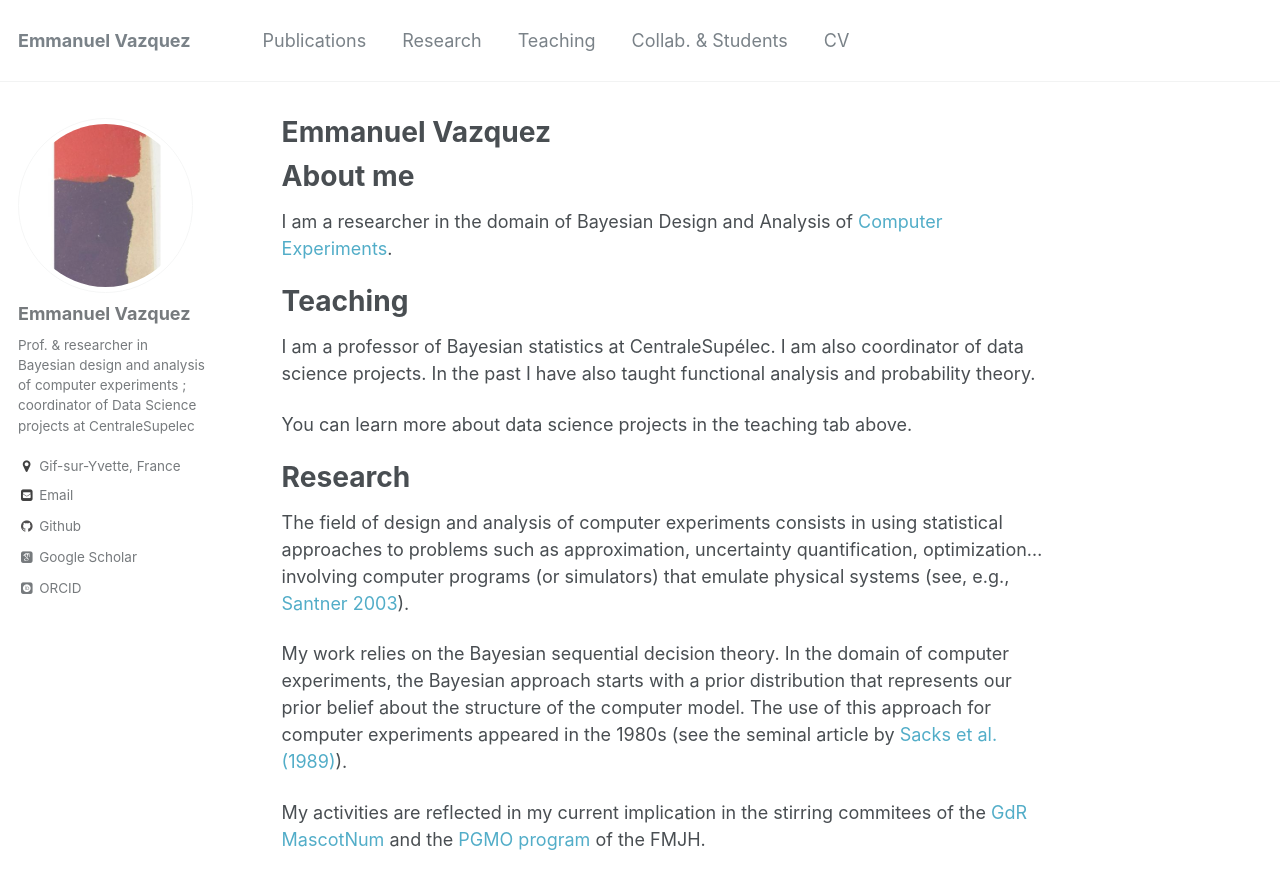
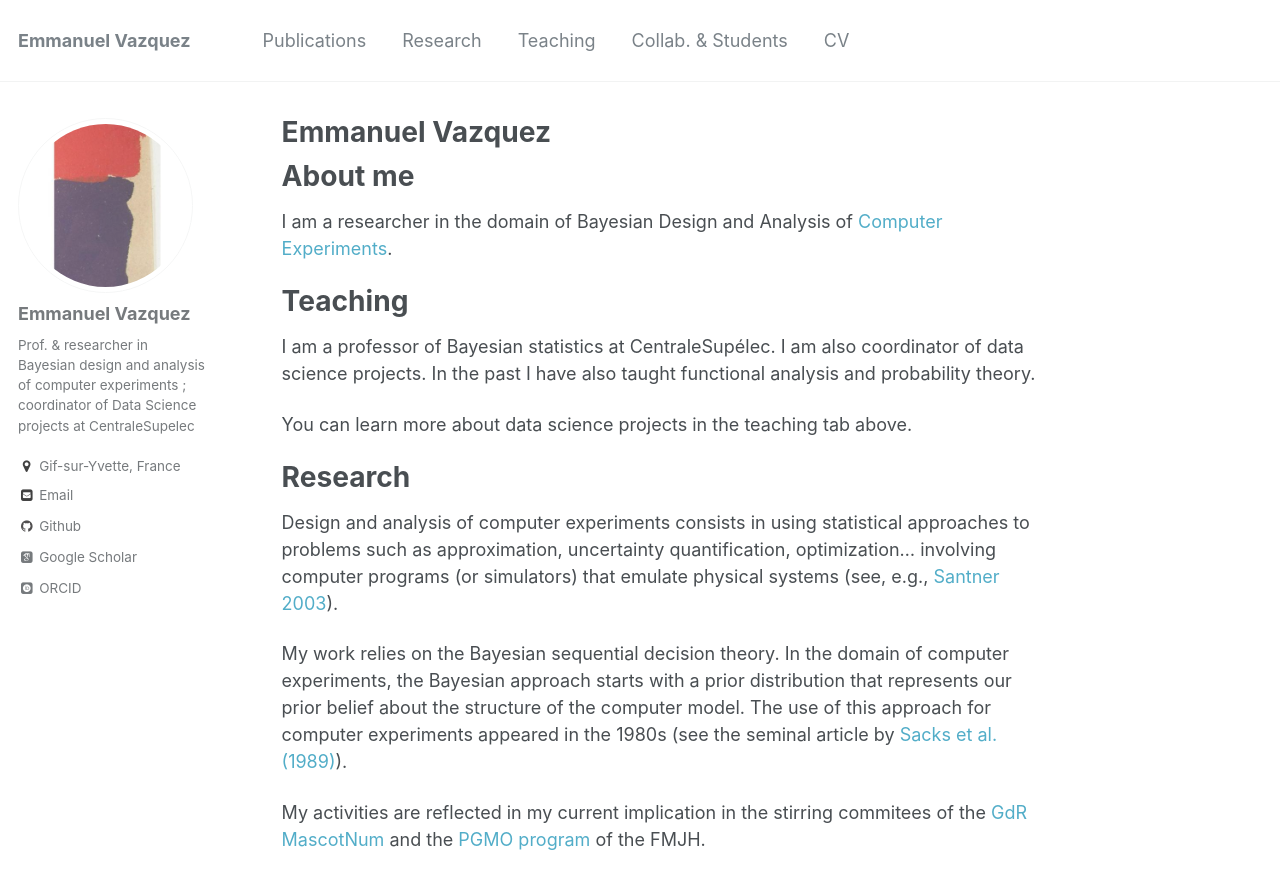
Before and after one commit to emvazquez/emvazquez.github.io, a Jekyll site: the page built from _pages/about.md, in a window 1280 px wide and 900 px high. Shown: the top 889 px of the window. Built offline with Jekyll 4.4.1, drawn with Linux system fonts in a browser that asks for light colours; some web fonts are replaced.

Commit message:
Update about.md

```diff
--- a/_pages/about.md
+++ b/_pages/about.md
@@ -24,7 +24,7 @@ You can learn more about data science projects in the teaching tab above.
 Research
 ======
 
-The field of design and analysis of computer experiments consists in using statistical approaches to problems such as  approximation, uncertainty quantification, optimization... involving computer programs (or simulators) that emulate physical systems (see, e.g., [Santner 2003](https://www.springer.com/fr/book/9780387954202)).
+Design and analysis of computer experiments consists in using statistical approaches to problems such as  approximation, uncertainty quantification, optimization... involving computer programs (or simulators) that emulate physical systems (see, e.g., [Santner 2003](https://www.springer.com/fr/book/9780387954202)).
 
 My work relies on the Bayesian sequential decision theory.  In the domain of computer experiments, the Bayesian approach starts with a prior distribution that represents our prior belief about the structure of the computer model. The use of this approach  for computer experiments appeared in the 1980s (see the seminal article by [Sacks et al. (1989)](https://projecteuclid.org/euclid.ss/1177012413)).
 
```
